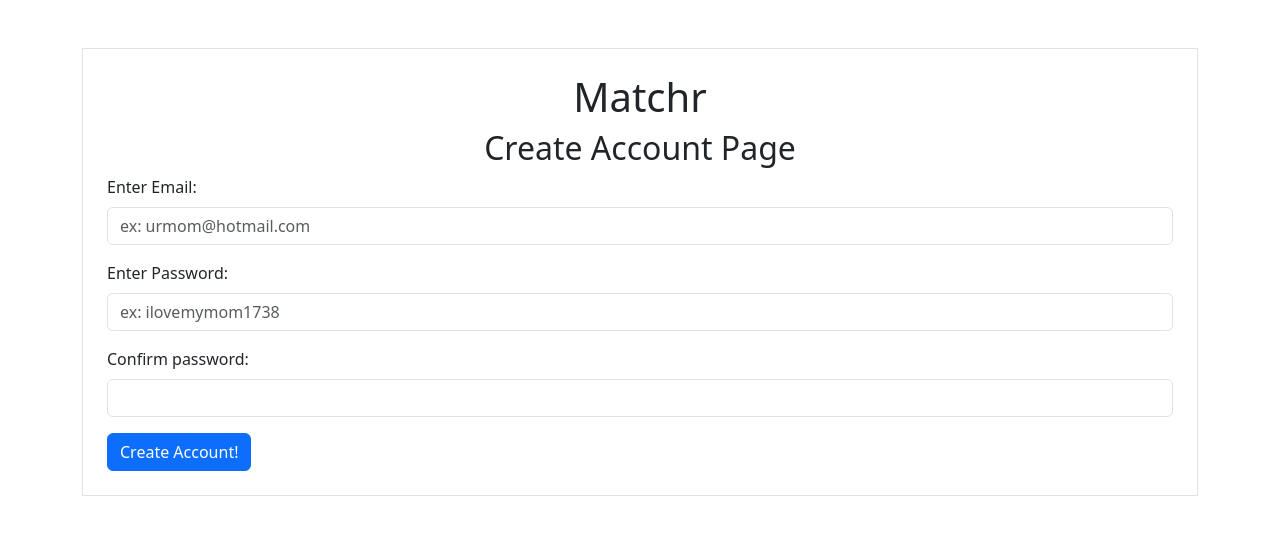
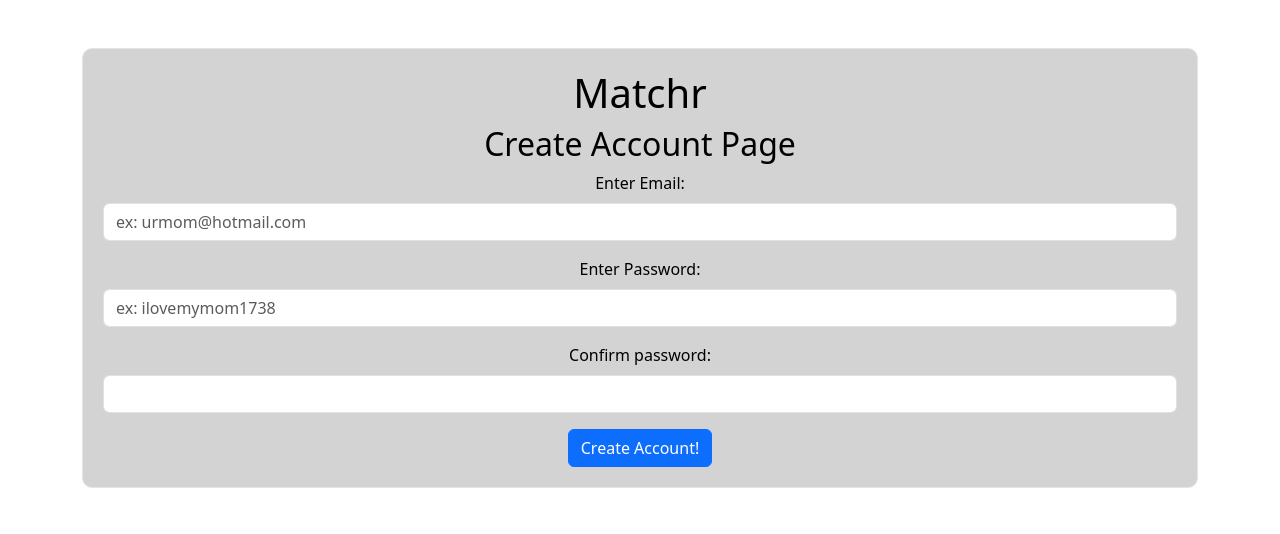
Before and after one commit to CS2250MatchaMatchr/FrontEnd, a React (Create React App) app in the folder client/: page /CreateAccount in a window 1280 px wide. Shown: the top 534 px of the page. Built offline with nearby package versions, Linux system fonts and the light colour scheme.

Commit message:
adding style?

```diff
--- a/client/src/pages/CreateAccount.js
+++ b/client/src/pages/CreateAccount.js
@@ -45,7 +45,7 @@ export default function CreateAccount() {
 
     return (
         <div className="container mt-5">
-            <div className="border p-4">
+            <div className="box">
                 <h1 className="text-center">Matchr</h1>
                 <h2 className="text-center">Create Account Page</h2>
                 <Formik initialValues={initialValues} onSubmit={onSubmit} validationSchema={validationSchema}>
```
